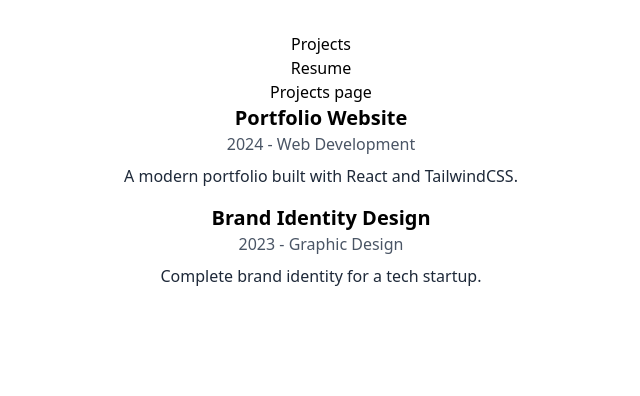
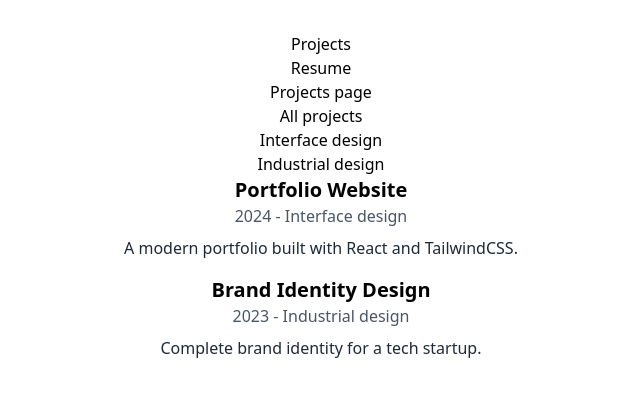
Before and after one commit to srgibosque/portfolio, a React (Vite) app: page / in a window 1280 px wide. Shown: the top 396 px of the page, without its empty margins (319-959 px from the left). Built offline with nearby package versions, Linux system fonts and the light colour scheme.

Commit message:
Filter projects functionality

```diff
--- a/src/assets/data/projects.js
+++ /dev/null
@@ -1,18 +0,0 @@
-const projects = [
-    {
-      id: 1,
-      title: "Portfolio Website",
-      year: 2024,
-      discipline: "Web Development",
-      description: "A modern portfolio built with React and TailwindCSS.",
-      layout: "grid",
-    },
-    {
-      id: 2,
-      title: "Brand Identity Design",
-      year: 2023,
-      discipline: "Graphic Design",
-      description: "Complete brand identity for a tech startup.",
-      layout: "carousel",
-    },
-  ];
--- /dev/null
+++ b/src/assets/data/projects.ts
@@ -0,0 +1,21 @@
+import { Project } from "../../models/project.interface";
+
+const projects: Project[] = [
+    {
+      id: 1,
+      title: "Portfolio Website",
+      year: 2024,
+      discipline: "Interface design",
+      description: "A modern portfolio built with React and TailwindCSS.",
+    },
+    {
+      id: 2,
+      title: "Brand Identity Design",
+      year: 2023,
+      discipline: "Industrial design",
+      description: "Complete brand identity for a tech startup."
+    },
+  ];
+
+
+  export default projects;
--- /dev/null
+++ b/src/components/FilterButton.tsx
@@ -0,0 +1,12 @@
+interface FilterButtonProps {
+    text: string;
+    onClick: () => void;
+  }
+
+  const FilterButton = ({ text, onClick }: FilterButtonProps) => {
+    return (
+      <button onClick={onClick}>{text}</button>
+    );
+  }
+
+  export default FilterButton;
--- /dev/null
+++ b/src/components/FilterProjectsList.tsx
@@ -0,0 +1,25 @@
+import FilterButton from "./FilterButton";
+import projects from "../assets/data/projects";
+
+interface FilterProjectsListProps {
+    setFilter: (filter: string) => void;
+}
+
+
+const FilterProjectsList = ({ setFilter }: FilterProjectsListProps) => {
+    //Extract unique values
+    const disciplines = Array.from(new Set(projects.map(project => project.discipline)));
+
+    return (
+        <ul>
+            <li><FilterButton text={"All projects"} onClick={() => setFilter("All projects")} /></li>
+            {disciplines.map((discipline) => (
+                <li key={discipline}>
+                    <FilterButton text={discipline} onClick={() => setFilter(discipline)} />
+                </li>
+            ))}
+        </ul>
+    )
+}
+
+export default FilterProjectsList;
--- a/src/models/project.interface.ts
+++ b/src/models/project.interface.ts
@@ -2,7 +2,6 @@ export interface Project {
     id: number;
     title: string;
     year: number;
-    discipline: string;
+    discipline: "Industrial design" | "Service design" | "Interface design";
     description: string;
-    layout: "grid" | "carousel"; // Restrict to specific values
   }
--- a/src/pages/ProjectsPage.tsx
+++ b/src/pages/ProjectsPage.tsx
@@ -1,17 +1,24 @@
+import { useState } from "react";
+
 import ProjectCardList from "../components/ProjectCardList";
-import { Project } from "../models/project.interface";
+import FilterProjects from "../components/FilterProjectsList";
+
+import projects from "../assets/data/projects";
 
 function ProjectsPage() {
+    const [filter, setFilter] = useState<string>("All projects");
 
-    const projects: Project[] = [
-        { id: 1, title: "Portfolio Website", year: 2024, discipline: "Web Development", description: "A modern portfolio built with React and TailwindCSS.", layout: "grid" },
-        { id: 2, title: "Brand Identity Design", year: 2023, discipline: "Graphic Design", description: "Complete brand identity for a tech startup.", layout: "carousel" }
-      ];
+    // Filter projects based on selected discipline
+    const filteredProjects = filter === "All projects"
+        ? projects
+        : projects.filter(project => project.discipline === filter);
+
 
     return (
         <>
-        <h1>Projects page</h1>
-        <ProjectCardList projects={projects} />
+            <h1>Projects page</h1>
+            <FilterProjects setFilter={setFilter} />
+            <ProjectCardList projects={filteredProjects} />
         </>
     )
 }
```
